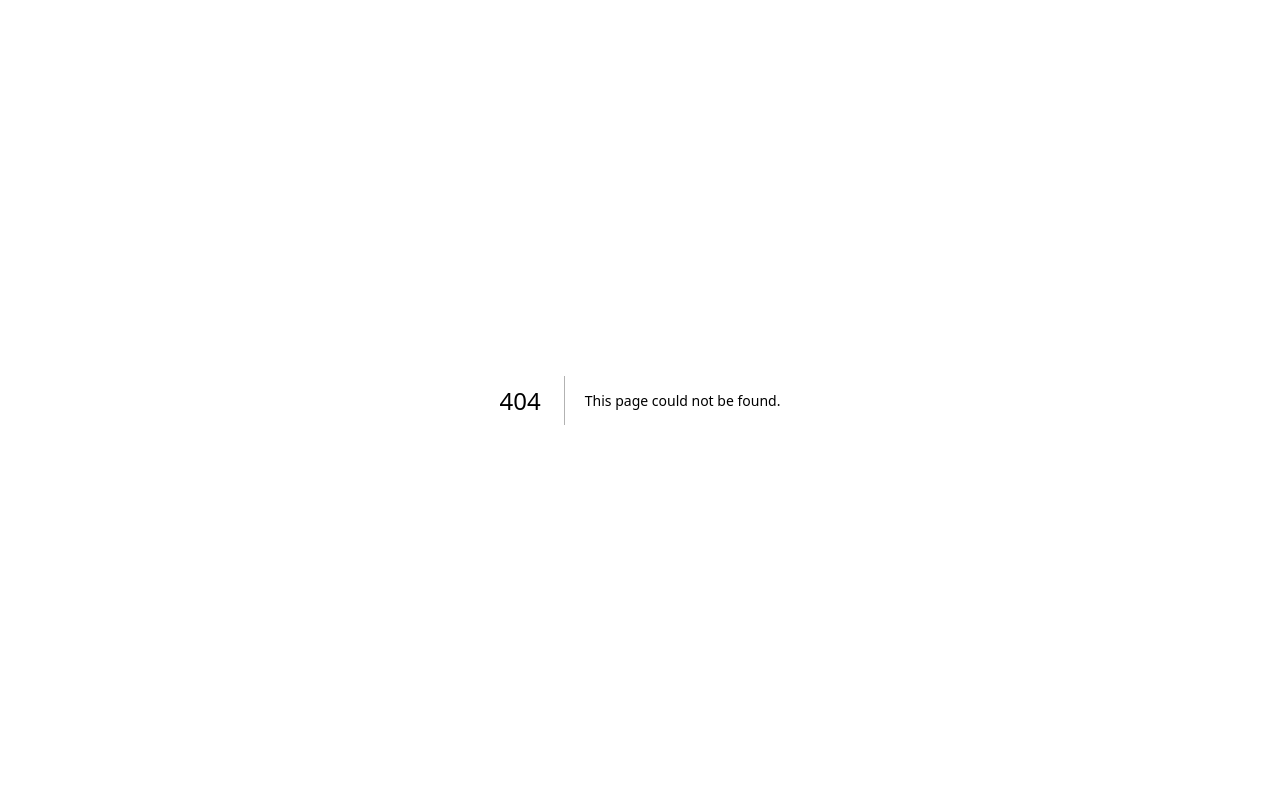
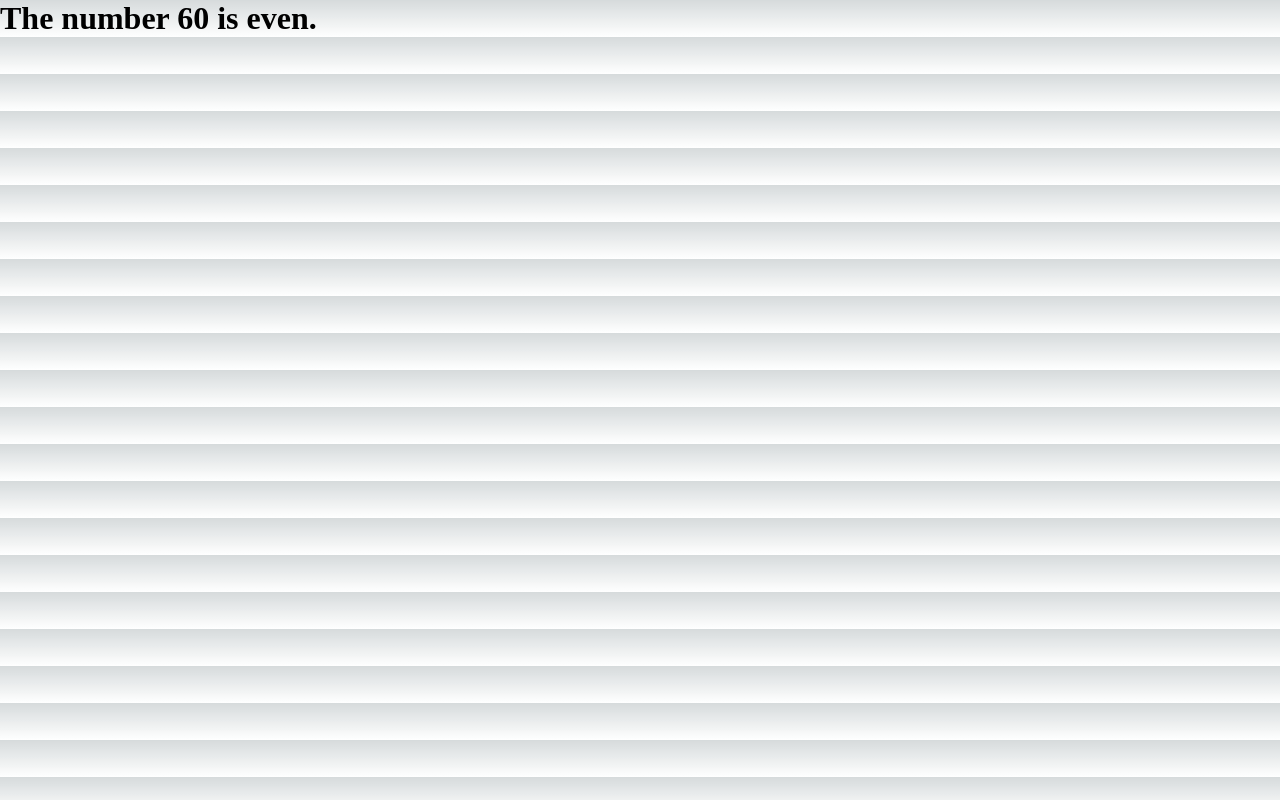
Before and after one commit to KayoRenato/trainingReact, a Next.js app: page /render/conditional2 in a window 1280 px wide. Before the commit this address had no page. Built offline with nearby package versions, Linux system fonts and the light colour scheme.

Commit message:
chore: add conditional children

```diff
--- /dev/null
+++ b/components/If.jsx
@@ -0,0 +1,3 @@
+export default function If(props) {
+    return props.test ? props.children : null
+}
--- /dev/null
+++ b/pages/render/conditional2.jsx
@@ -0,0 +1,15 @@
+import If from "../../components/If";
+
+export default function conditional() {
+    const number = 60
+    return (
+        <div>
+            <If test={number % 2 == 0}>
+                <h1> The number {number} is even.</h1>
+            </If>
+            <If test={number % 2 == 1}>
+                <h1> The number {number} is odd.</h1>
+            </If>
+        </div>
+    );
+}
```
